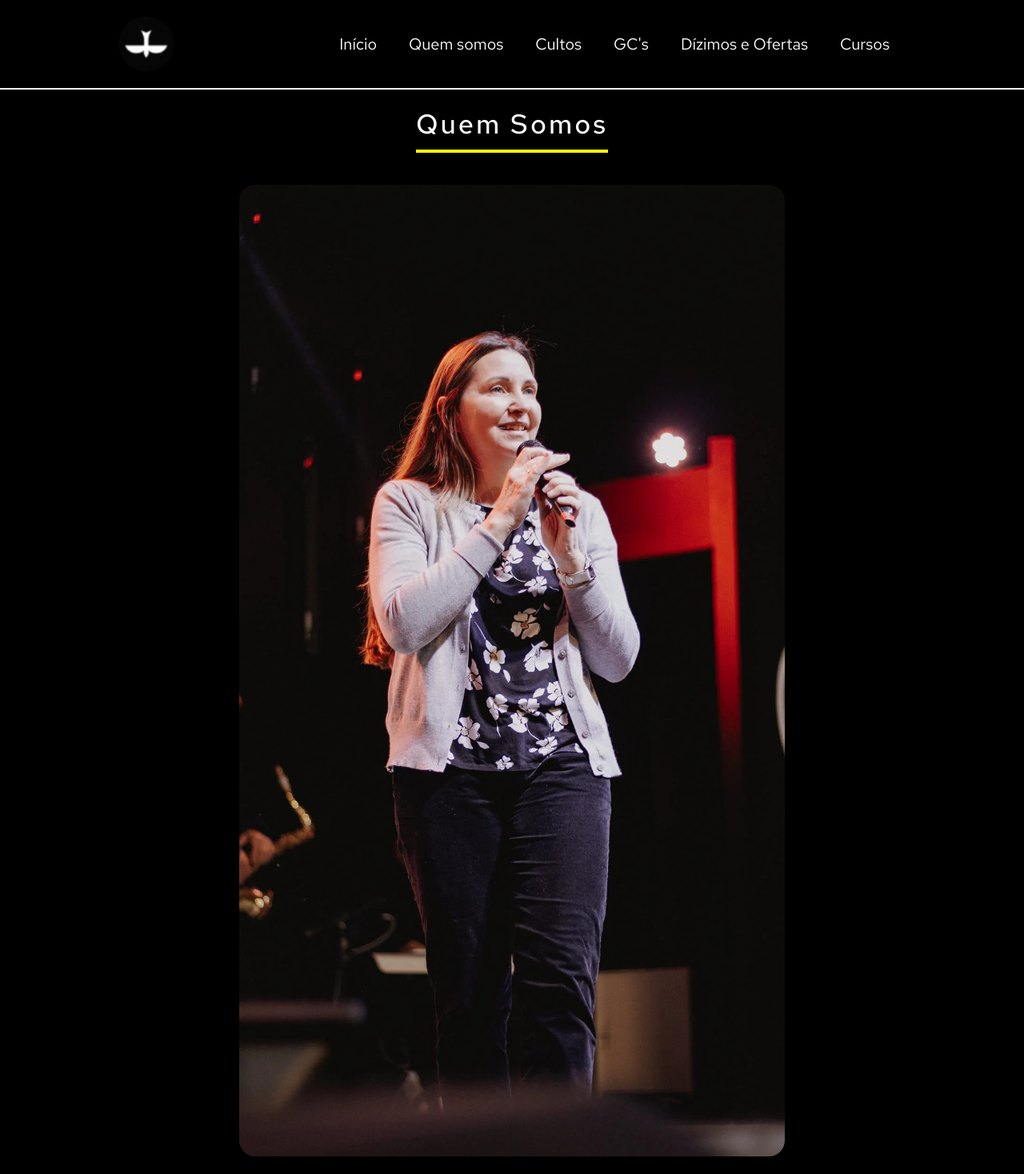
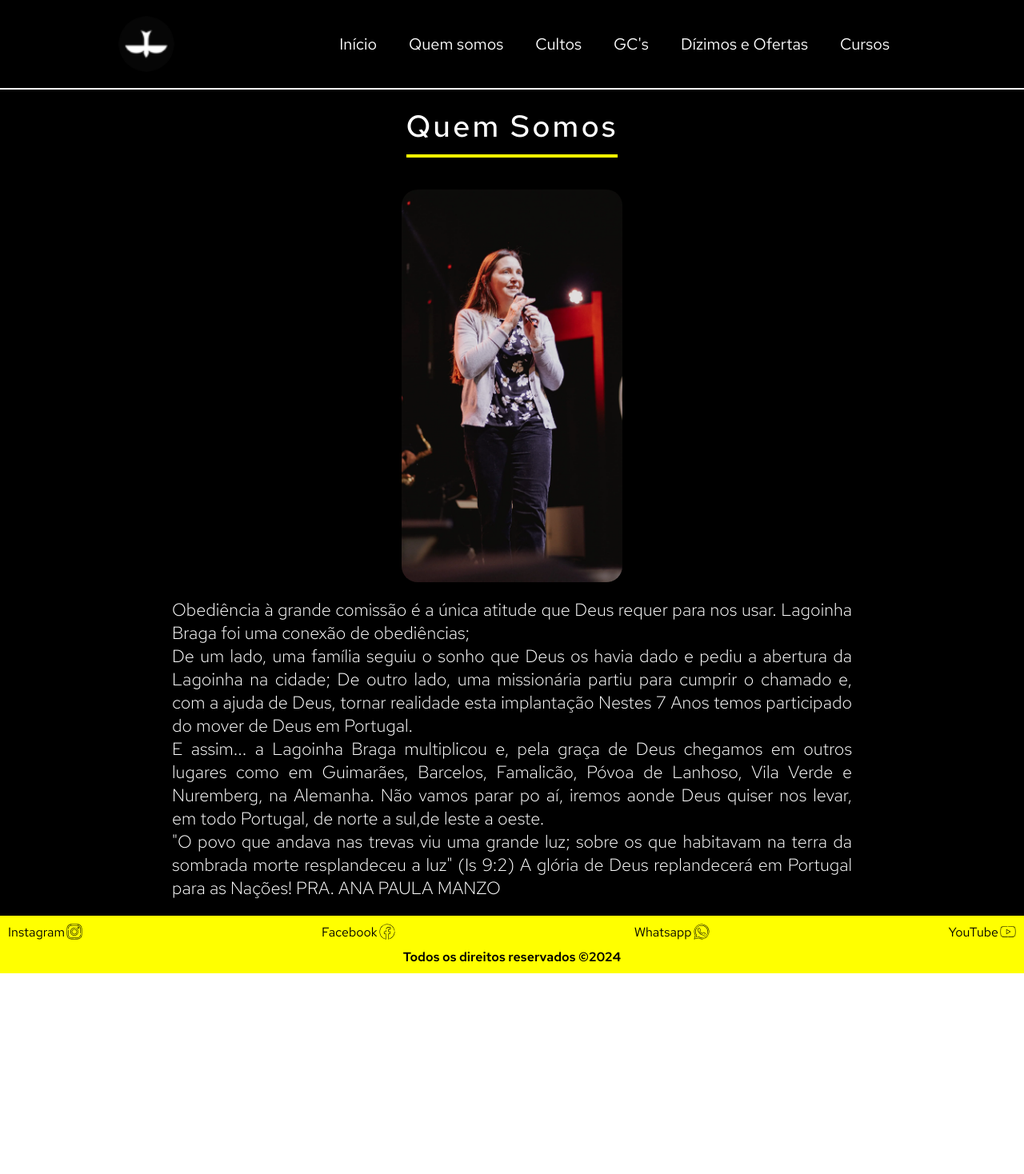
Before and after one commit to GabrielFinotti/LagoinhaBraga-website, a React (Create React App) app: page /about in a window 1280 px wide. Shown: the top 1468 px of the page at 80% size. After the commit the page ends 1217 px from the top, so only its background shows below. Built offline with nearby package versions, Linux system fonts and the light colour scheme.

Commit message:
Responsive about ready

```diff
--- a/src/pages/about/About.scss
+++ b/src/pages/about/About.scss
@@ -3,6 +3,7 @@
 #about {
     background-color: $bg-primary-color;
 
+    .container {
         display: flex;
         flex-direction: column;
         align-items: center;
@@ -44,3 +45,42 @@
             text-align: justify;
         }
     }
+}
+
+@media (min-width: 760px) {
+    #about {
+        .container {
+            h1 {
+                font-size: rem-calc(34);
+            }
+
+            img {
+                width: 40%;
+            }
+
+            p {
+                font-size: rem-calc(22);
+            }
+        }
+    }
+}
+
+@media (min-width: 1024px) {
+    #about {
+        .container {
+            h1 {
+                font-size: rem-calc(38);
+            }
+
+            img {
+                width: 28%;
+            }
+
+            p {
+                font-size: rem-calc(22);
+
+                max-width: 850px;
+            }
+        }
+    }
+}
--- a/src/pages/about/About.tsx
+++ b/src/pages/about/About.tsx
@@ -7,28 +7,31 @@ import image2 from "../../assets/imgs/image2.png";
 export const About = () => {
   return (
     <main id="about">
+      <div className="container">
         <h1>Quem Somos</h1>
         <img src={image2} alt="Imagem de apresentação" />
         <p>
-        Obediência à grande comissão é a única atitude que Deus requer para nos
-        usar. Lagoinha Braga foi uma conexão de obediências;
+          Obediência à grande comissão é a única atitude que Deus requer para
+          nos usar. Lagoinha Braga foi uma conexão de obediências;
           <br />
-        De um lado, uma família seguiu o sonho que Deus os havia dado e pediu a
-        abertura da Lagoinha na cidade; De outro lado, uma missionária partiu
-        para cumprir o chamado e, com a ajuda de Deus, tornar realidade esta
-        implantação Nestes 7 Anos temos participado do mover de Deus em
+          De um lado, uma família seguiu o sonho que Deus os havia dado e pediu
+          a abertura da Lagoinha na cidade; De outro lado, uma missionária
+          partiu para cumprir o chamado e, com a ajuda de Deus, tornar realidade
+          esta implantação Nestes 7 Anos temos participado do mover de Deus em
           Portugal.
           <br />
           E assim... a Lagoinha Braga multiplicou e, pela graça de Deus chegamos
           em outros lugares como em Guimarães, Barcelos, Famalicão, Póvoa de
           Lanhoso, Vila Verde e Nuremberg, na Alemanha. Não vamos parar po aí,
-        iremos aonde Deus quiser nos levar, em todo Portugal, de norte a sul,de
-        leste a oeste.
+          iremos aonde Deus quiser nos levar, em todo Portugal, de norte a
+          sul,de leste a oeste.
           <br />
-        "O povo que andava nas trevas viu uma grande luz; sobre os que habitavam
-        na terra da sombrada morte resplandeceu a luz" (Is 9:2) A glória de Deus
-        replandecerá em Portugal para as Nações! PRA. ANA PAULA MANZO
+          "O povo que andava nas trevas viu uma grande luz; sobre os que
+          habitavam na terra da sombrada morte resplandeceu a luz" (Is 9:2) A
+          glória de Deus replandecerá em Portugal para as Nações! PRA. ANA PAULA
+          MANZO
         </p>
+      </div>
     </main>
   );
 };
```
Lines whose indentation alone changed are shown as unchanged.
